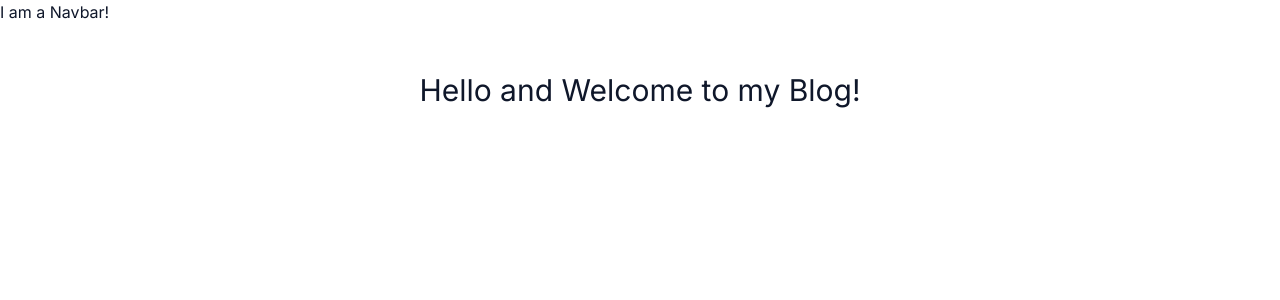
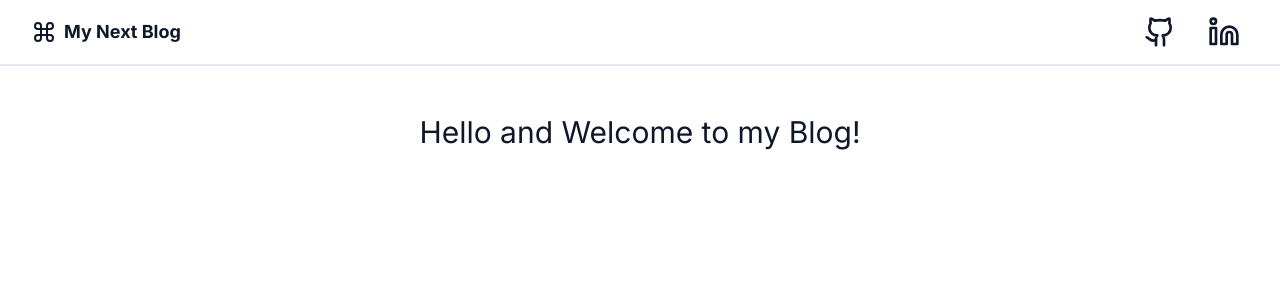
Before and after one commit to PattyCoding123/next-blog, a Next.js app: page / in a window 1280 px wide. Shown: the top 300 px of the page. Built offline with nearby package versions, Linux system fonts and the light colour scheme.

Commit message:
Style Navbar

```diff
--- a/src/components/main-nav.tsx
+++ b/src/components/main-nav.tsx
@@ -1,3 +1,41 @@
+import Link from "next/link";
+
+import { Icons } from "./icons";
+import { siteConfig } from "@/config/site";
+
+const items = [
+  {
+    href: "https://github.com/PattyCoding123",
+    Icon: Icons.github,
+  },
+  {
+    href: "https://www.linkedin.com/in/patrick-ducusin-879b25208/",
+    Icon: Icons.linkedin,
+  },
+];
+
 export default function MainNavbar() {
-  return <div>I am a Navbar!</div>;
+  return (
+    <nav className="container sticky top-0 flex items-center justify-between gap-6 border-b-2 py-2 md:gap-10">
+      <Link href="/" className="flex items-center space-x-2 text-lg">
+        <Icons.logo />
+        <span className="inline-block font-bold">{siteConfig.title}</span>
+      </Link>
+      <div className="flex items-center justify-center gap-4">
+        {items.map((item, index) => (
+          <Link
+            className="group flex gap-3 rounded-md p-2 text-sm font-semibold leading-6 text-gray-700 hover:text-indigo-600"
+            key={index}
+            href={item.href}
+            target="_blank"
+            rel="noopener noreferrer"
+          >
+            <span className="flex shrink-0 items-center justify-center text-lg font-medium text-foreground group-hover:text-indigo-600">
+              <item.Icon className="h-8 w-8" />
+            </span>
+          </Link>
+        ))}
+      </div>
+    </nav>
+  );
 }
```
